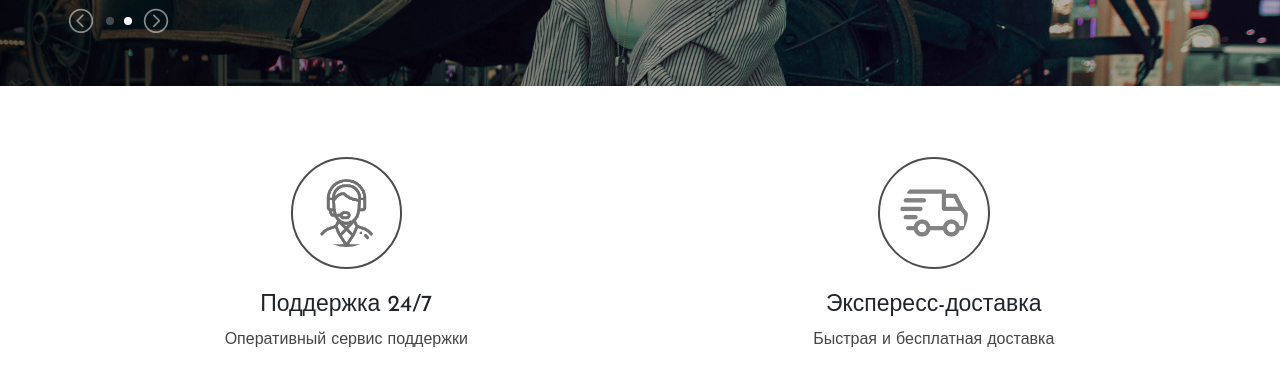
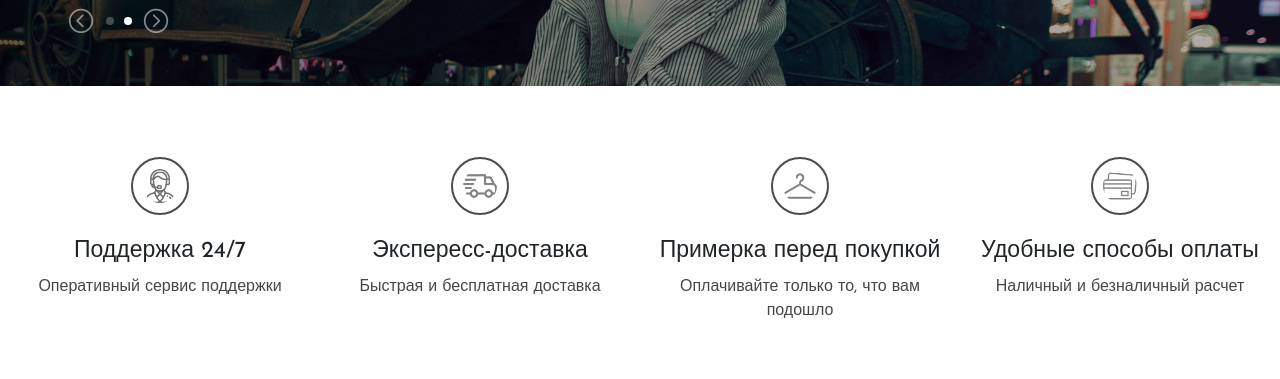
Before and after one commit to yrDream/yrDream.github.io, a plain HTML site: page expressli/index.html in a window 1280 px wide. Shown: the part 543-922 px from the top of the page. Drawn offline with Linux system fonts and the light colour scheme.

Commit message:
Иконки в ряд

```diff
--- a/expressli/css/style.css
+++ b/expressli/css/style.css
@@ -2663,7 +2663,7 @@ max-width: 50%;
         max-width: 1175px;
     }
     .features__icon img {
-        padding: 20px;
+        padding: 10px;
     }
 }
 
@@ -2698,7 +2698,7 @@ max-width: 50%;
         margin-right: 20px;
     }
     .features__icon img {
-        padding: 20px;
+        padding: 5px;
     }
 }
 
--- a/expressli/index.html
+++ b/expressli/index.html
@@ -234,30 +234,30 @@
 
     <!-- Features section -->
     <section class="features-section">
-        <div class="container">
+        <div class="container-fluid">
             <div class="row">
-                <div class="col-6 col-lg-6 ">
+                <div class="col-6 col-lg-3 ">
                     <div class="features__item">
                         <div class="features__icon"><img src="img/icons/support.png" alt=""></div>
                         <div class="features__title">Поддержка 24/7</div>
                         <div class="features__text">Оперативный сервис поддержки</div>
                     </div>
                 </div>
-                <div class="col-6 col-lg-6 ">
+                <div class="col-6 col-lg-3 ">
                     <div class="features__item">
                         <div class="features__icon"><img src="img/icons/delivery.png" alt=""></div>
                         <div class="features__title">Экспересс-доставка</div>
                         <div class="features__text">Быстрая и бесплатная доставка</div>
                     </div>
                 </div>
-                <div class="col-6 col-lg-6 ">
+                <div class="col-6 col-lg-3 ">
                     <div class="features__item">
                         <div class="features__icon"><img src="img/icons/clothes-hanger.png" alt=""></div>
                         <div class="features__title">Примерка перед покупкой</div>
                         <div class="features__text">Оплачивайте только то, что вам подошло</div>
                     </div>
                 </div>
-                <div class="col-6 col-lg-6 ">
+                <div class="col-6 col-lg-3 ">
                     <div class="features__item">
                         <div class="features__icon"><img src="img/icons/credit-card.png" alt=""></div>
                         <div class="features__title">Удобные способы оплаты</div>
```
